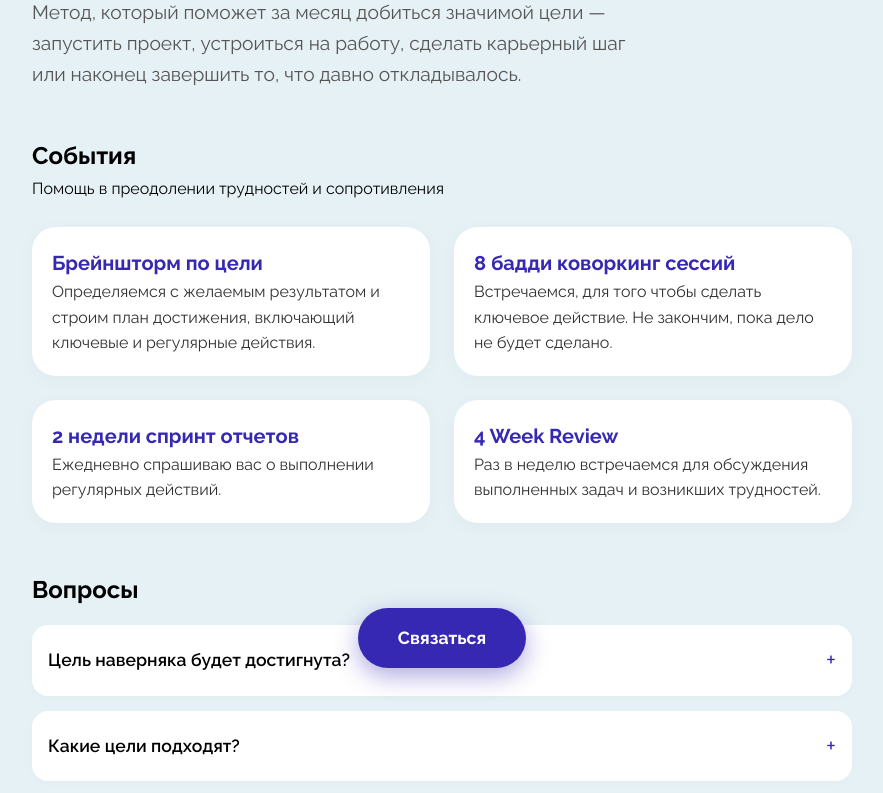
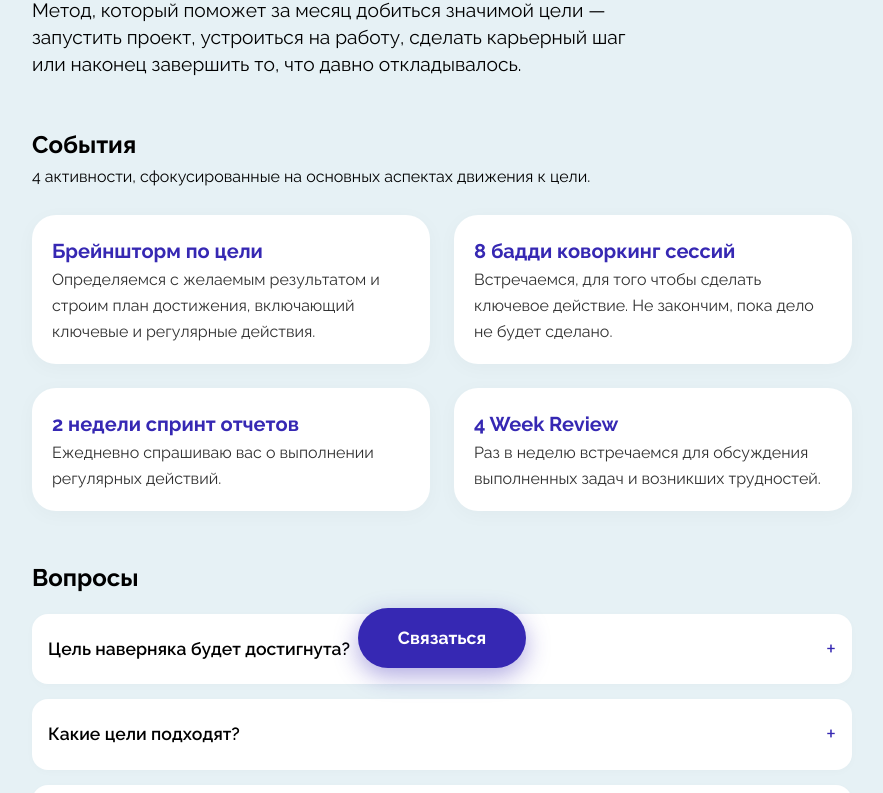
Before and after one commit to GenrihGrigoryan/goal-framework, a plain HTML site: page index.html in a window 1280 px wide. Shown: the part 102-895 px from the top of the page, without its empty margins (198-1081 px from the left). Drawn offline with Linux system fonts and the light colour scheme.

Commit message:
Update index.html

```diff
--- a/index.html
+++ b/index.html
@@ -60,7 +60,8 @@
         .hero p {
             margin-block-start: 4px;
             font-size: 1.2rem;
-            color: #555;
+            line-height: 1.4em;
+            color: var(--text-color);
             max-width: 600px;
         }
 
@@ -253,7 +254,7 @@
 
 
         <h2>События</h2>
-        <p>Помощь в преодолении трудностей и сопротивления</p>
+        <p>4 активности, сфокусированные на основных аспектах движения к цели.</p>
         <br>
         <section class="features-grid">
             <div class="card">
```
